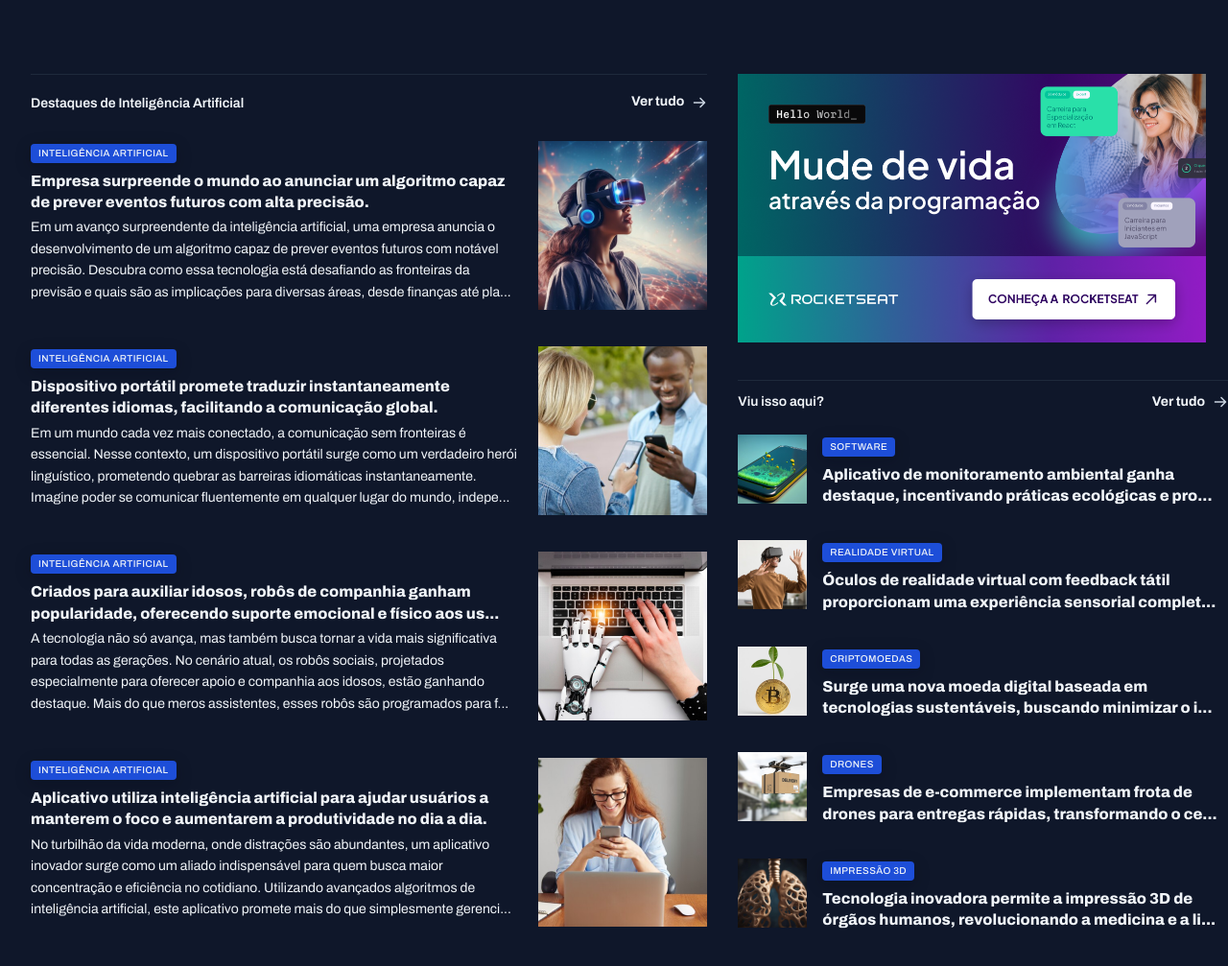
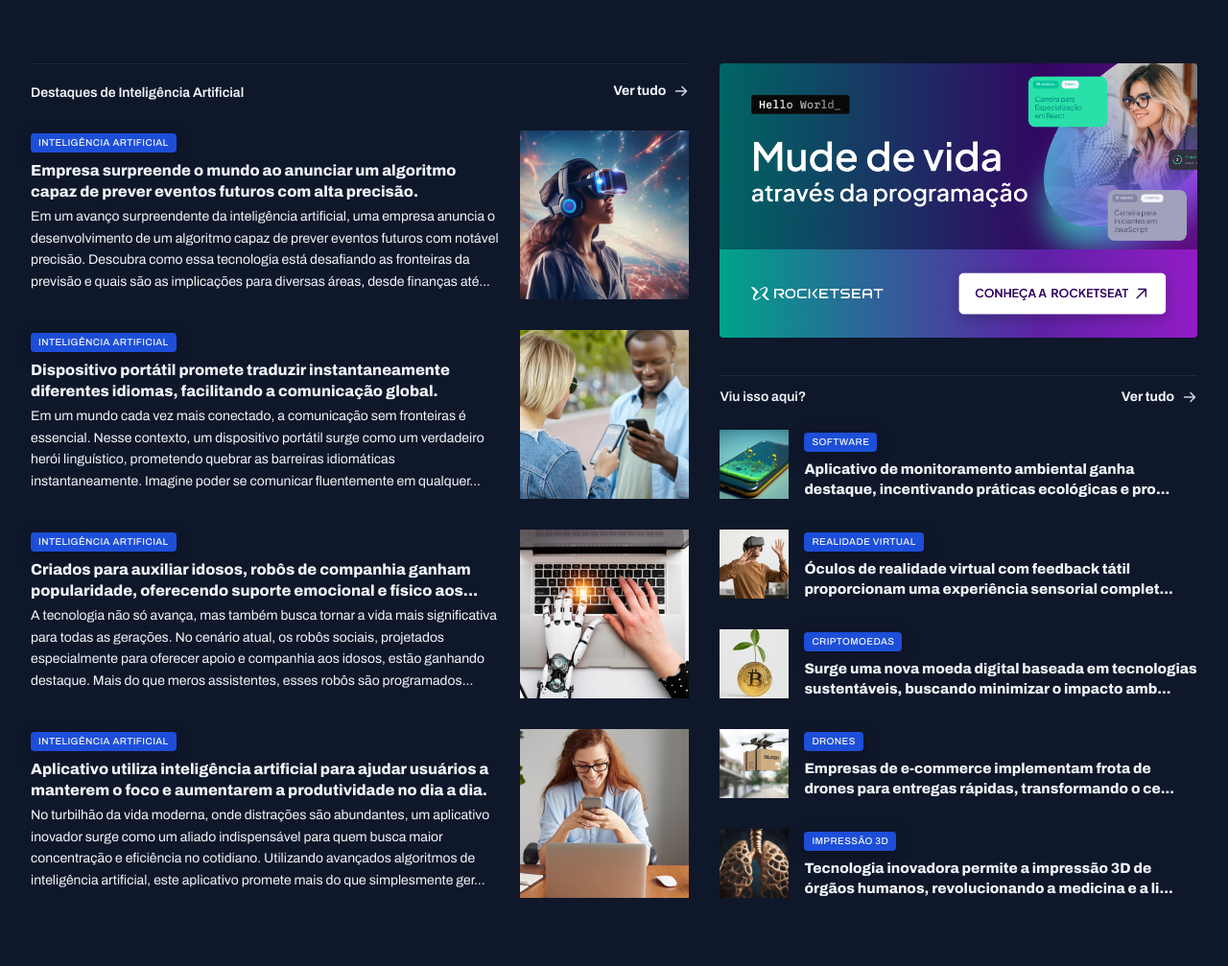
Before and after one commit to BrenonDev/tech-news, a plain HTML site: page index.html in a window 1280 px wide. Shown: the part 997-2004 px from the top of the page at 96% size. After the commit the page ends 1973 px from the top, so only its background shows below. Drawn offline with Linux system fonts and the light colour scheme.

Commit message:
ajustes finais

```diff
--- a/index.html
+++ b/index.html
@@ -142,7 +142,7 @@
                             Empresa surpreende o mundo ao anunciar um algoritmo capaz de prever eventos futuros com alta precisão.
                         </h3>
                         <p class="text-sm">
-                            Em um avanço surpreendente da inteligência artificial, uma empresa anuncia o desenvolvimento de um algoritmo capaz de prever eventos futuros com notável precisão. Descubra como essa tecnologia está desafiando as fronteiras da previsão e quais são as implicações para diversas áreas, desde finanças até pla...
+                            Em um avanço surpreendente da inteligência artificial, uma empresa anuncia o desenvolvimento de um algoritmo capaz de prever eventos futuros com notável precisão. Descubra como essa tecnologia está desafiando as fronteiras da previsão e quais são as implicações para diversas áreas, desde finanças até...
                         </p>
                     </div>
                     <div>
@@ -156,7 +156,7 @@
                             Dispositivo portátil promete traduzir instantaneamente diferentes idiomas, facilitando a comunicação global.
                         </h3>
                         <p class="text-sm">
-                            Em um mundo cada vez mais conectado, a comunicação sem fronteiras é essencial. Nesse contexto, um dispositivo portátil surge como um verdadeiro herói linguístico, prometendo quebrar as barreiras idiomáticas instantaneamente. Imagine poder se comunicar fluentemente em qualquer lugar do mundo, indepe...
+                            Em um mundo cada vez mais conectado, a comunicação sem fronteiras é essencial. Nesse contexto, um dispositivo portátil surge como um verdadeiro herói linguístico, prometendo quebrar as barreiras idiomáticas instantaneamente. Imagine poder se comunicar fluentemente em qualquer...
                         </p>
                     </div>
                     <div>
@@ -167,10 +167,10 @@
                     <div>
                         <span class="content-tag">Inteligência Artificial</span>
                         <h3 class="text-xl">
-                            Criados para auxiliar idosos, robôs de companhia ganham popularidade, oferecendo suporte emocional e físico aos us...
+                            Criados para auxiliar idosos, robôs de companhia ganham popularidade, oferecendo suporte emocional e físico aos...
                         </h3>
                         <p class="text-sm">
-                            A tecnologia não só avança, mas também busca tornar a vida mais significativa para todas as gerações. No cenário atual, os robôs sociais, projetados especialmente para oferecer apoio e companhia aos idosos, estão ganhando destaque. Mais do que meros assistentes, esses robôs são programados para f...
+                            A tecnologia não só avança, mas também busca tornar a vida mais significativa para todas as gerações. No cenário atual, os robôs sociais, projetados especialmente para oferecer apoio e companhia aos idosos, estão ganhando destaque. Mais do que meros assistentes, esses robôs são programados...
                         </p>
                     </div>
                     <div>
@@ -184,7 +184,7 @@
                             Aplicativo utiliza inteligência artificial para ajudar usuários a manterem o foco e aumentarem a produtividade no dia a dia.
                         </h3>
                         <p class="text-sm">
-                            No turbilhão da vida moderna, onde distrações são abundantes, um aplicativo inovador surge como um aliado indispensável para quem busca maior concentração e eficiência no cotidiano. Utilizando avançados algoritmos de inteligência artificial, este aplicativo promete mais do que simplesmente gerenci...
+                            No turbilhão da vida moderna, onde distrações são abundantes, um aplicativo inovador surge como um aliado indispensável para quem busca maior concentração e eficiência no cotidiano. Utilizando avançados algoritmos de inteligência artificial, este aplicativo promete mais do que simplesmente ger...
                         </p>
                     </div>
                     <div>
@@ -193,7 +193,7 @@
                 </article>
             </div>
         </section>
-        <aside>
+        <aside class="grid">
             <div id="ads">
                 <img src="assets/Ads.png" alt="">
             </div>
@@ -235,7 +235,7 @@
                         <div>
                             <span class="content-tag">Criptomoedas</span>
                             <h3 class="text-xl">
-                                Surge uma nova moeda digital baseada em tecnologias sustentáveis, buscando minimizar o i...
+                                Surge uma nova moeda digital baseada em tecnologias sustentáveis, buscando minimizar o impacto amb...
                             </h3>
                         </div>
                     </article>
--- a/styles/global.css
+++ b/styles/global.css
@@ -56,7 +56,7 @@ main {
     margin-block: 40px;
     row-gap: 80px;
     column-gap: 32px;
-    grid-template-columns: 58% 42%;
+    grid-template-columns: 2fr 1.45fr;
     grid-template-areas: "featured featured" "weekly weekly" "ai aside";
 }
 
--- a/styles/sections.css
+++ b/styles/sections.css
@@ -21,7 +21,6 @@ section header {
 }
 
 #featured {
-
     grid-area: featured;
 
     img {
@@ -59,11 +58,11 @@ section header {
 }
 
 #weekly {
-
     grid-area: weekly;
 
     &>div {
         grid-template-columns: repeat(4, 292px);
+        justify-content: space-between;
     }
 
     img {
@@ -86,8 +85,11 @@ section header {
 }
 
 #ai {
+    grid-area: ai;
 
-    grid-area: ai;
+    & > div {
+        grid-auto-rows: 176px;
+    }
 
     img {
         width: 176px;
@@ -102,18 +104,21 @@ section header {
 
 aside {
     grid-area: aside;
+    gap: 32px;
 }
 
 #ads img {
-    width: 488px;
-    height: 280px;
+    border-radius: 4px;
+}
 
-}
 #more {
-    margin-top: 32px;
+    & > div {
+        grid-auto-rows: 72px;
+    }
 
     div > h3 {
         margin-top: 8px;
+        font-size: 15px;
     }
 
     img {
```
